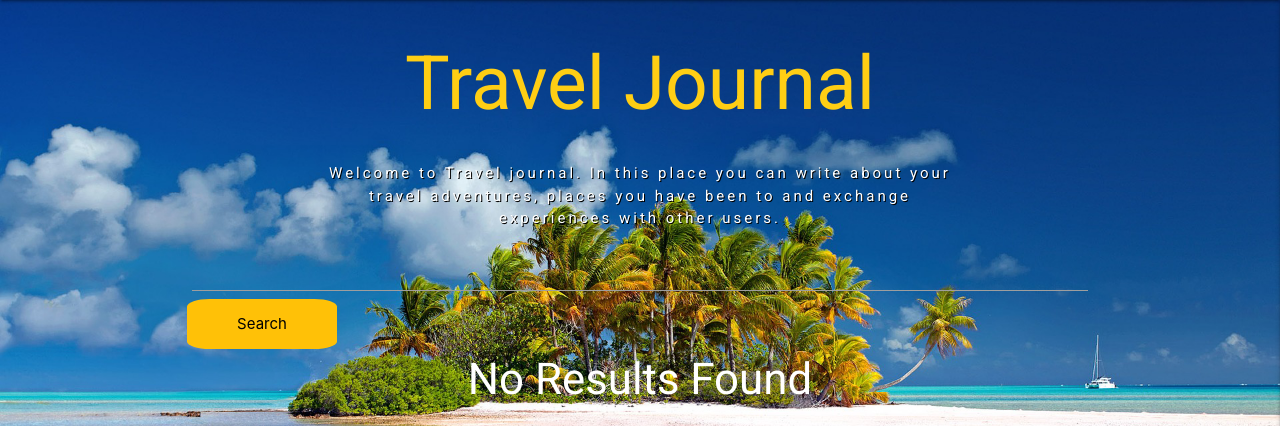
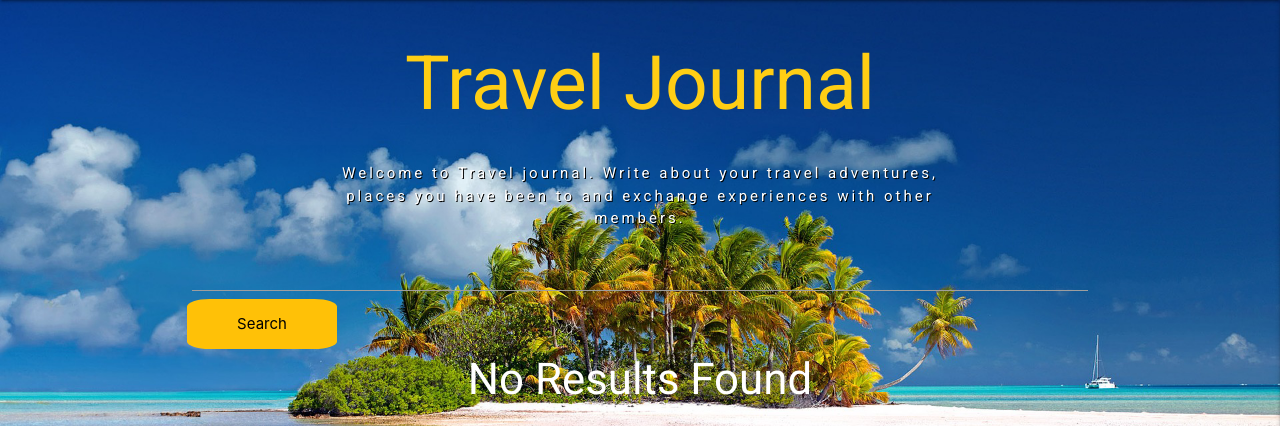
Before and after one commit to Code-Institute-Submissions/Pretro-MS3_Travelbook_AprResub, a Flask app: page /adventure in a window 1280 px wide. Shown: the part 64-490 px from the top of the page. Run offline with Flask 2, Linux system fonts and the light colour scheme; data that the repository does not hold is empty; some libraries are stand-ins or nearby versions.

```diff
--- a/templates/base.html
+++ b/templates/base.html
@@ -58,7 +58,7 @@
     </header>
      <section class="titles">
         <h1>Travel Journal</h1><br>
-            <p>Welcome to Travel journal. In this place you can write about your travel adventures, places you have been to and exchange experiences with other users.
+            <p>Welcome to Travel journal. Write about your travel adventures, places you have been to and exchange experiences with other members.
             </p>
     </section>
 
```
Also changed, not shown: README.md, static/wireframes/Login.png (added), static/wireframes/adventure.png, static/wireframes/edit_adventure.png (added), static/wireframes/home.png, static/wireframes/login.png (deleted), static/wireframes/profile.png, static/wireframes/register.png, static/wireframes/responsive.png.
